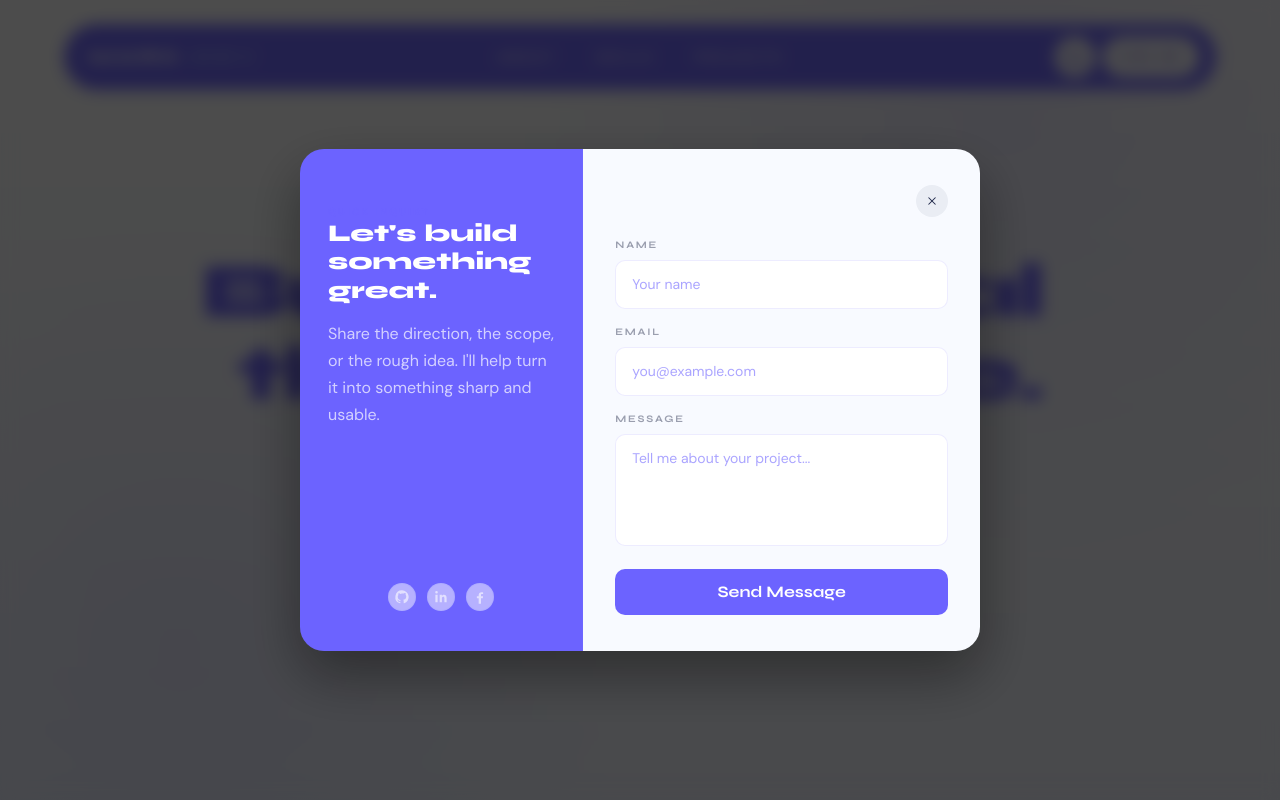
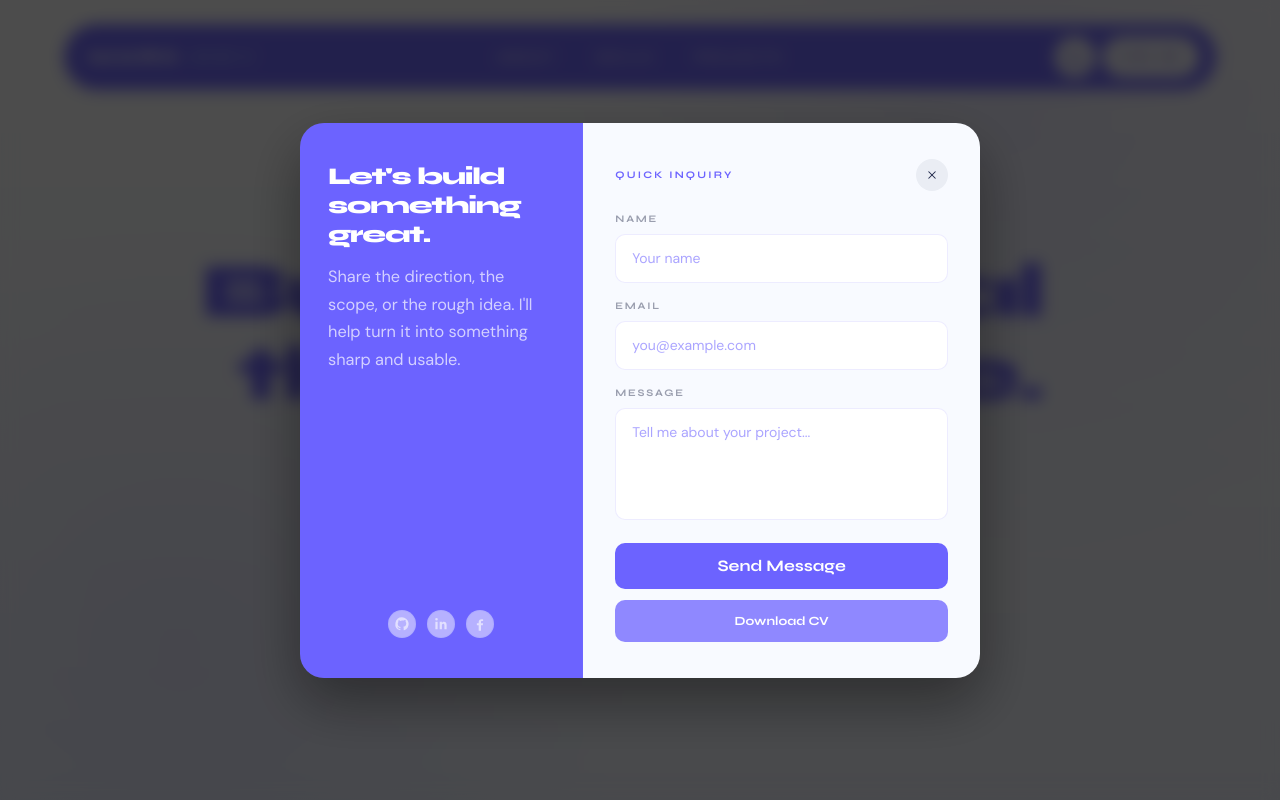
Before and after one commit to aintdrevv/markdev, a React (Vite) app: page / in a window 1280 px wide. Both pictures are taken after a click on the button "HIRE ME". Shown: the top 800 px of the page. Built offline with nearby package versions, Linux system fonts and the light colour scheme.

Commit message:
Refine modal layout and section typography

```diff
--- a/src/components/modals/ContactModal.jsx
+++ b/src/components/modals/ContactModal.jsx
@@ -163,9 +163,10 @@ export default function ContactModal({ open, onClose }) {
             }}
           >
             <div>
-              <p className="contact-modal-kicker">Quick Inquiry</p>
-              <h3>Let&apos;s build something great.</h3>
-              <p>
+              <h3 className="section-title section-title-modern contact-modal-title">
+                Let&apos;s build something great.
+              </h3>
+              <p className="section-copy contact-modal-copy">
                 Share the direction, the scope, or the rough idea. I&apos;ll help turn it into
                 something sharp and usable.
               </p>
@@ -187,6 +188,9 @@ export default function ContactModal({ open, onClose }) {
             }}
           >
             <div className="contact-modal-head">
+              <div>
+                <p className="contact-modal-kicker">Quick Inquiry</p>
+              </div>
               <button
                 type="button"
                 className="contact-modal-close"
--- a/src/styles/index.css
+++ b/src/styles/index.css
@@ -568,23 +568,22 @@
   gap: 2rem;
 }
 
-.contact-modal h3 {
-  margin: 0;
+.contact-modal-title {
   color: var(--text);
-  font-family: var(--font-display);
-  font-size: clamp(1.7rem, 3vw, 2.2rem);
-  font-weight: 800;
-  line-height: 0.98;
-}
-
-.contact-modal p {
-  margin: 0.8rem 0 0;
+  font-size: clamp(1.9rem, 3vw, 2.5rem);
+  max-width: 10ch;
+}
+
+.contact-modal-copy {
+  margin: 0.85rem 0 0;
+  max-width: 32ch;
   color: rgba(var(--text-rgb), 0.68);
-  line-height: 1.7;
+  line-height: 1.75;
 }
 
 .contact-modal-socials {
-  display: grid;
+  display: flex;
+  flex-wrap: wrap;
   gap: 0.75rem;
 }
 
@@ -620,6 +619,7 @@
 .contact-modal-head {
   display: flex;
   align-items: flex-start;
+  justify-content: space-between;
   gap: 1rem;
 }
 
@@ -633,10 +633,8 @@
 }
 
 .contact-modal-close {
-  position: absolute;
-  top: 18px;
-  right: 18px;
-  margin-left: auto;
+  position: static;
+  flex: 0 0 auto;
   width: 36px;
   height: 36px;
   border: 1px solid rgba(var(--brand-rgb), 0.16);
@@ -702,6 +700,11 @@
   transition: border-color 0.2s ease, box-shadow 0.2s ease, background-color 0.2s ease;
 }
 
+.contact-modal-form input::placeholder,
+.contact-modal-form textarea::placeholder {
+  color: rgba(var(--brand-rgb), 0.58);
+}
+
 .contact-modal-form input:focus,
 .contact-modal-form textarea:focus {
   outline: none;
@@ -718,7 +721,9 @@
 .contact-modal-actions {
   margin-top: 0.4rem;
   display: grid;
+  grid-template-columns: minmax(0, 1fr) minmax(0, 1fr);
   gap: 0.75rem;
+  align-items: stretch;
 }
 
 .contact-modal-form button {
@@ -736,6 +741,13 @@
   cursor: pointer;
 }
 
+.contact-modal-cv {
+  width: 100%;
+  display: inline-flex;
+  align-items: center;
+  justify-content: center;
+}
+
 .contact-modal-form button:disabled {
   opacity: 0.62;
   cursor: not-allowed;
@@ -751,9 +763,8 @@
     padding: 28px 22px;
   }
 
-  .contact-modal-close {
-    top: 14px;
-    right: 14px;
+  .contact-modal-actions {
+    grid-template-columns: 1fr;
   }
 }
 
@@ -931,7 +942,7 @@ body {
 
 .section-title {
   font-family: var(--font-display);
-  font-size: clamp(2.4rem, 5vw, 4.4rem);
+  font-size: clamp(2.75rem, 5.6vw, 4.9rem);
   margin: 0;
   letter-spacing: -0.04em;
   line-height: 0.94;
@@ -957,10 +968,11 @@ body {
 
 .section-copy {
   color: var(--muted);
-  max-width: 58ch;
-  margin: 1rem 0 0;
+  max-width: 54ch;
+  margin: 1.15rem 0 0;
+  font-size: 1.02rem;
   text-align: left;
-  line-height: 1.8;
+  line-height: 1.82;
 }
 
 .glass-card {
```
